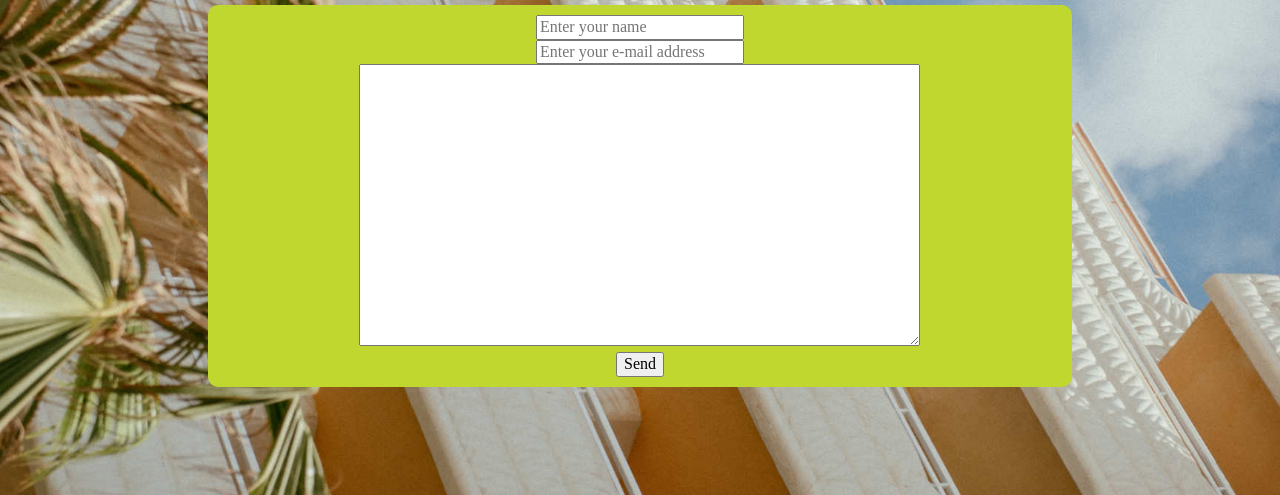
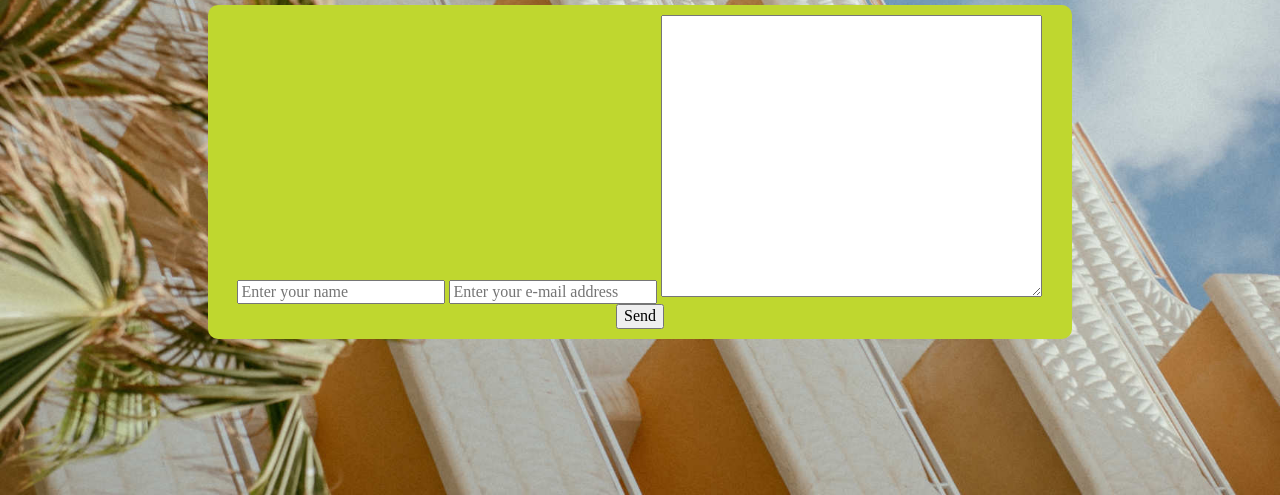
Before and after one commit to jmmb/www.mazusrecords.com, a plain HTML site: page contact.html in a window 1280 px wide. Shown: the part 305-800 px from the top of the page. Drawn offline with Linux system fonts and the light colour scheme.

Commit message:
reverting contact form to most basic version

```diff
--- a/contact.html
+++ b/contact.html
@@ -50,9 +50,9 @@
   </div>
   <div class="contact-form">
     <form method="post" action="https://forms.un-static.com/forms/bc227a27e77850d9360316cb6475ed7789354a99">
-      <input type="text" name="name" placeholder="Enter your name" required><br>
-      <input type="email" name="email" placeholder="Enter your e-mail address" required><br>
-      <textarea name="message" cols="60" rows="15"></textarea><br>
+      <input type="text" name="name" placeholder="Enter your name" required>
+      <input type="email" name="email" placeholder="Enter your e-mail address" required>
+      <textarea name="message" cols="40" rows="15"></textarea>
       <button type="submit">Send</button>
     </form>
   </div>
```
